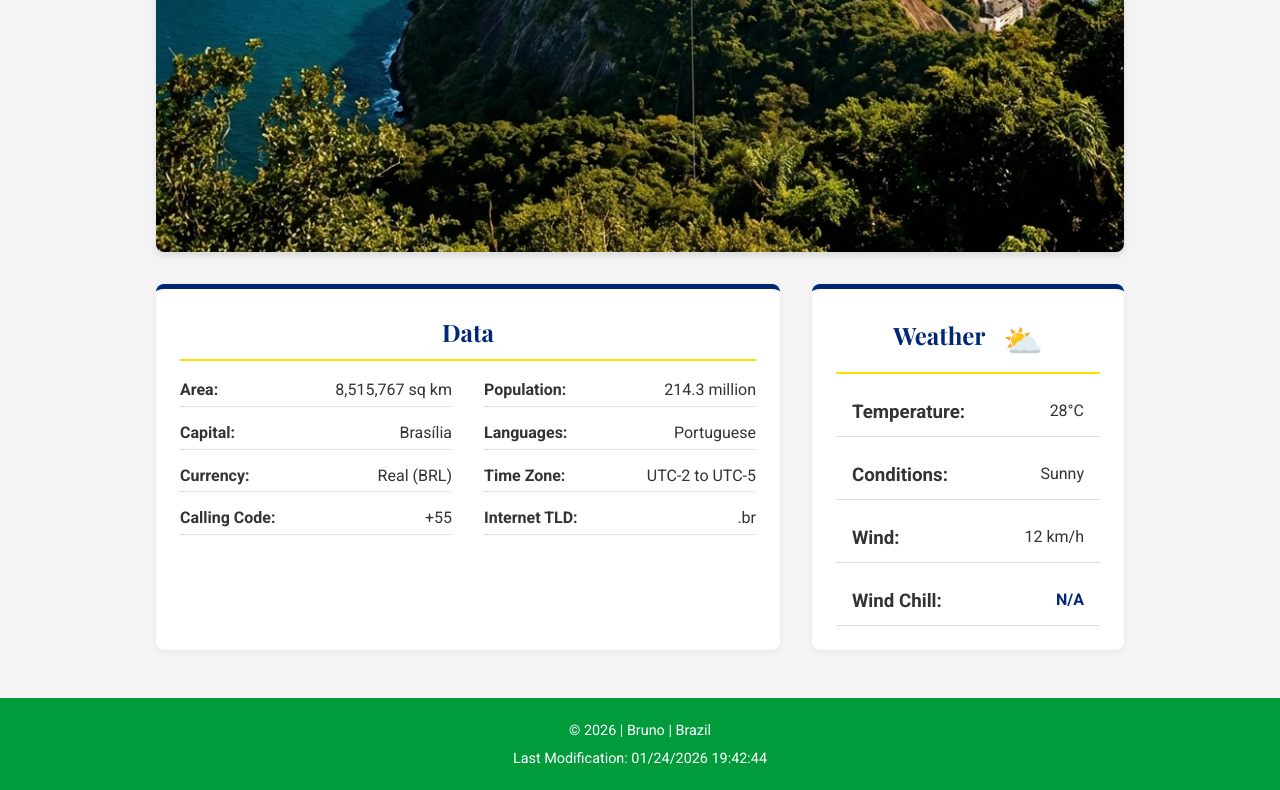
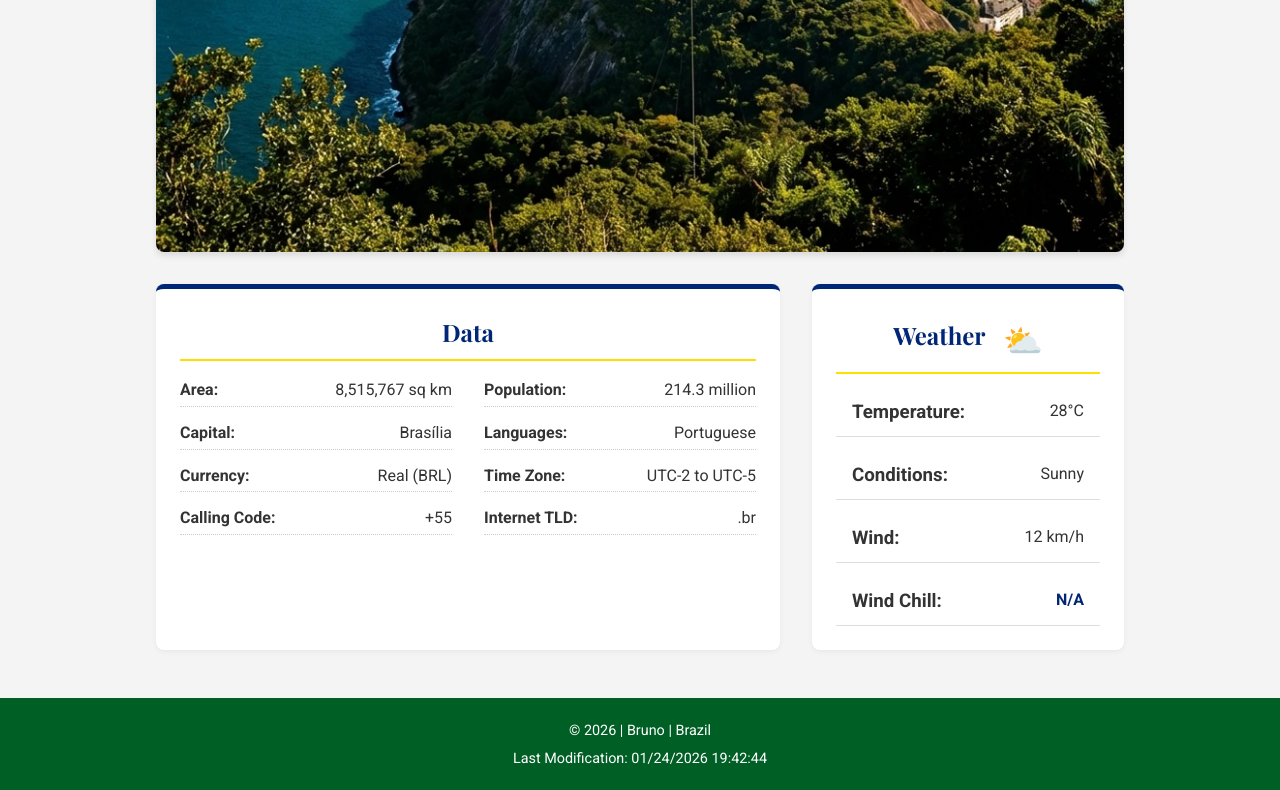
Before and after one commit to DenkoBoy185/wdd131, a plain HTML site: page place.html in a window 1280 px wide. Shown: the part 828-1618 px from the top of the page. Drawn offline with nearby package versions, Linux system fonts and the light colour scheme.

Commit message:
Add files via upload

```diff
--- a/styles/place.css
+++ b/styles/place.css
@@ -1,6 +1,6 @@
 :root {
-    --primary-color: #009c3b;
-    /* Brazil Green */
+    --primary-color: #005f25;
+    /* Brazil Dark Green for AA Accessiblity */
     --secondary-color: #ffdf00;
     /* Brazil Yellow */
     --accent-color: #002776;
```
